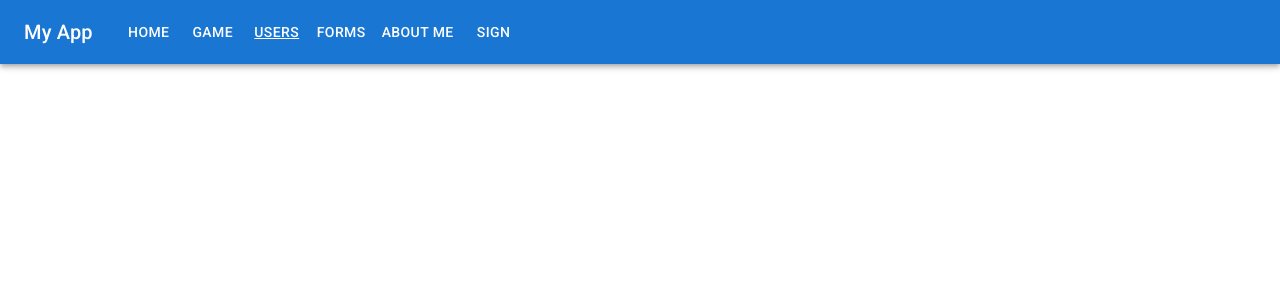
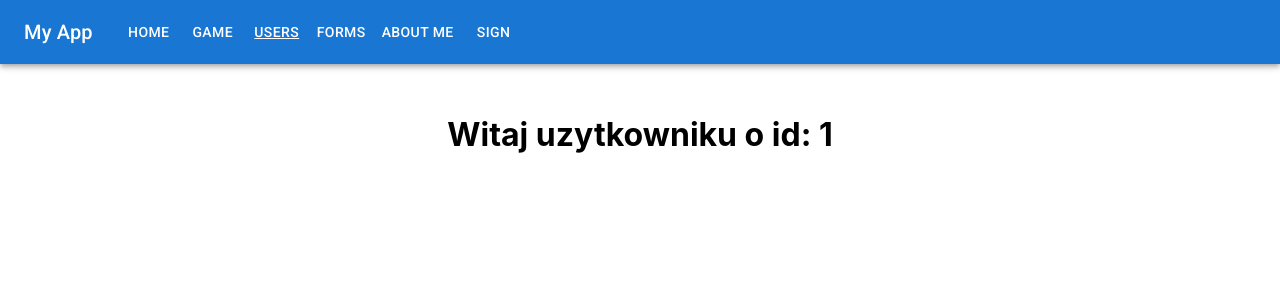
Before and after one commit to infoshareacademy/isareactrars, a React (Create React App) app in the folder my-app/: page /users/1 in a window 1280 px wide. Shown: the top 300 px of the page. Built offline with nearby package versions, Linux system fonts and the light colour scheme.

Commit message:
UserDetails with use params

```diff
--- a/my-app/src/Content.js
+++ b/my-app/src/Content.js
@@ -7,6 +7,7 @@ import { MyForm } from './forms/MyForm';
 import { MyBetterForm } from './forms/MyBetterForm';
 import { MyBoostedForm } from './forms/MyBoostedForm';
 import { Wrapper } from './Wrapper';
+import { UserDetails } from './users/UserDetails';
 
 export const Content = () => (
     <Wrapper>
@@ -15,6 +16,7 @@ export const Content = () => (
             <Route path="/about-me" element={<AboutMe />} />
             <Route path="/game" element={<Game name="Counter Strike" />} />
             <Route path="/users" element={<Users />} />
+            <Route path="/users/:id" element={<UserDetails />} />
             <Route path="/forms" element={<>
                     <MyBoostedForm />
                     <MyBetterForm />
--- a/my-app/src/Navigation.js
+++ b/my-app/src/Navigation.js
@@ -23,7 +23,7 @@ export const Navigation = () => {
         </Typography>
         {
             links.map(link => (
-                <Button color="inherit" component={NavLink} style={getActiveStyles} to={link.path}>{link.label}</Button>
+                <Button key={link.path} color="inherit" component={NavLink} style={getActiveStyles} to={link.path}>{link.label}</Button>
             ))
         }
       </Toolbar>
--- /dev/null
+++ b/my-app/src/users/UserDetails.js
@@ -0,0 +1,7 @@
+import { useParams } from "react-router-dom"
+
+export const UserDetails = () => {
+    const params = useParams();
+
+    return <h1>Witaj uzytkowniku o id: {params.id}</h1>
+}
```
